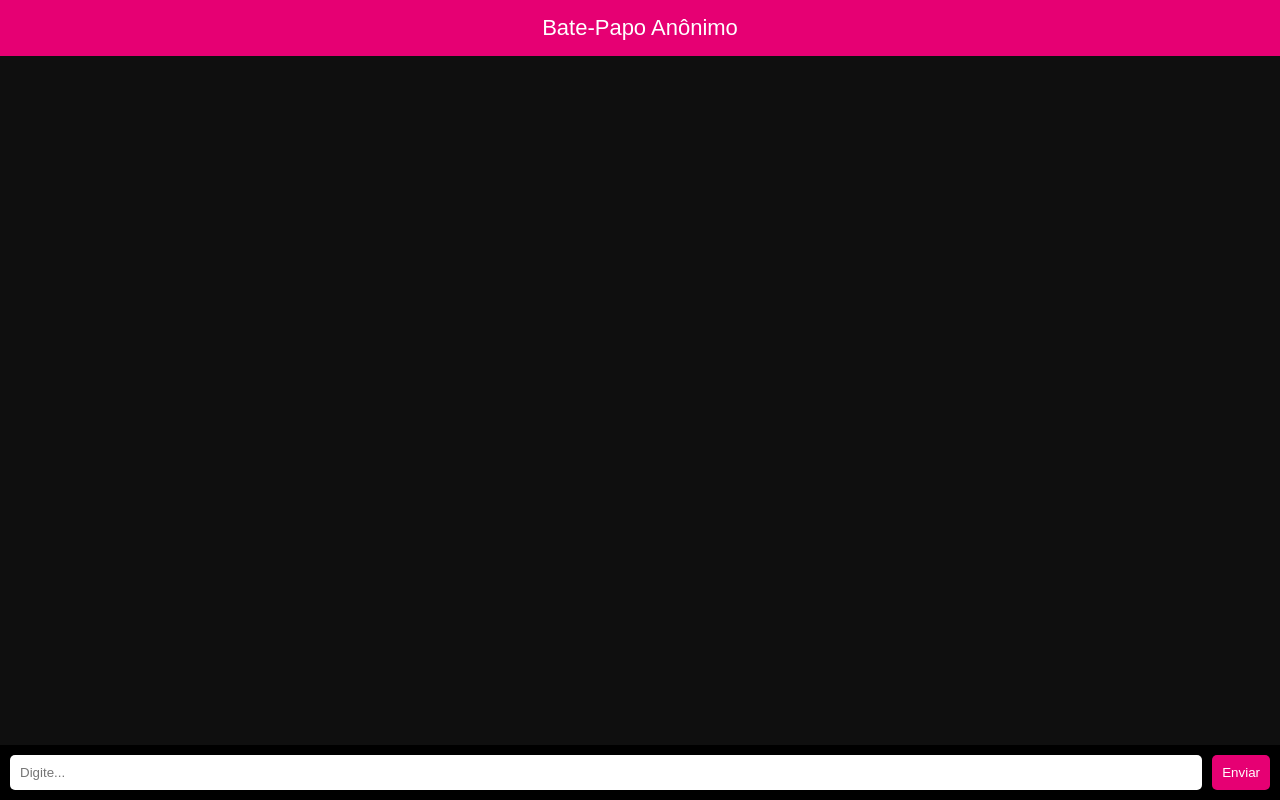
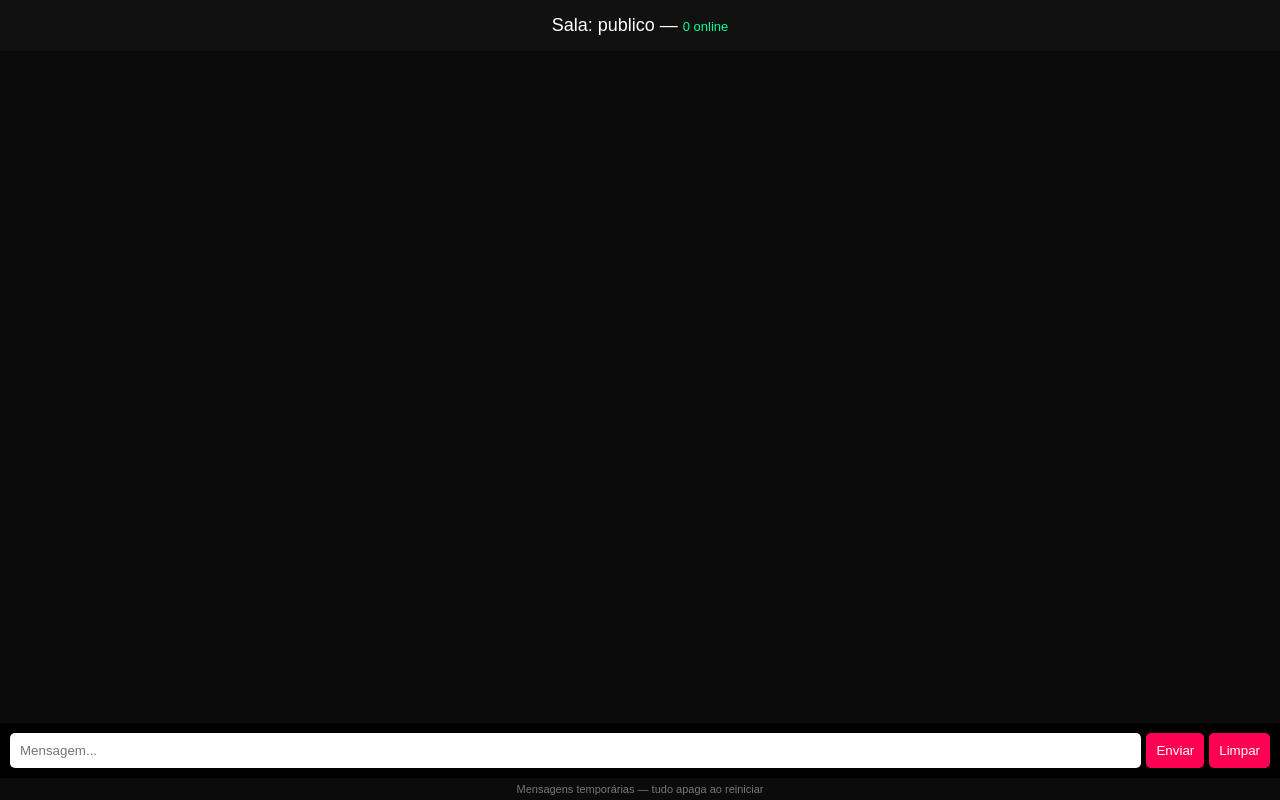
Before and after one commit to Clonnercc/Chat-an-nimo-100-, a website: page public/index.html in a window 1280 px wide. Drawn offline with nearby package versions, Linux system fonts and the light colour scheme; no server answers.

Commit message:
Update index.html

```diff
--- a/public/index.html
+++ b/public/index.html
@@ -2,46 +2,70 @@
 <html lang="pt-BR">
 <head>
 <meta charset="UTF-8">
-<title>Bate-Papo Anônimo</title>
+<title>Chat Anônimo</title>
 <meta name="viewport" content="width=device-width, initial-scale=1.0">
 <style>
-body{margin:0;font-family:Arial;background:#0f0f0f;color:white;display:flex;flex-direction:column;height:100vh;}
-header{background:#e60073;padding:15px;text-align:center;font-size:22px;}
+body{margin:0;font-family:Arial;background:#0b0b0b;color:white;display:flex;flex-direction:column;height:100vh;}
+header{background:#111;padding:15px;text-align:center;font-size:18px;}
+#online{color:#00ff99;font-size:13px;}
 #chat{flex:1;overflow-y:auto;padding:15px;}
-.msg{margin-bottom:10px;background:#222;padding:8px;border-radius:5px;}
-footer{display:flex;background:#000;padding:10px;}
+.msg{margin-bottom:8px;background:#1f1f1f;padding:8px;border-radius:6px;font-size:14px;}
+footer{display:flex;gap:5px;background:#000;padding:10px;}
 input{flex:1;padding:10px;border:none;border-radius:5px;}
-button{margin-left:10px;background:#e60073;border:none;color:white;border-radius:5px;padding:10px;}
+button{background:#ff0055;border:none;color:white;border-radius:5px;padding:10px;}
+small{font-size:11px;color:#777;text-align:center;padding:5px;}
 </style>
 </head>
 <body>
 
-<header>Bate‑Papo Anônimo</header>
+<header>
+  Sala: <span id="sala"></span> — <span id="online">0 online</span>
+</header>
+
 <div id="chat"></div>
 
 <footer>
-<input id="txt" placeholder="Digite..." autocomplete="off">
+<input id="txt" placeholder="Mensagem..." autocomplete="off">
 <button onclick="enviar()">Enviar</button>
+<button onclick="limpar()">Limpar</button>
 </footer>
+
+<small>Mensagens temporárias — tudo apaga ao reiniciar</small>
 
 <script src="/socket.io/socket.io.js"></script>
 <script>
 const socket = io();
+
+// gera nome da sala pelo link
+const sala = location.hash.replace("#","") || "publico";
+document.getElementById("sala").innerText = sala;
+socket.emit("joinRoom", sala);
+
 const chat = document.getElementById("chat");
 const txt = document.getElementById("txt");
 
 function enviar(){
   if(txt.value.trim()=="") return;
-  socket.emit("msg", txt.value);
+  socket.emit("msg", { room: sala, texto: txt.value });
   txt.value="";
 }
 
+function limpar(){
+  chat.innerHTML="";
+}
+
 socket.on("msg", (d)=>{
-  const div=document.createElement("div");
+  const div = document.createElement("div");
   div.className="msg";
-  div.innerHTML="<b>Anon-"+d.id+"</b>: "+d.texto;
+  div.innerHTML = `<b>Anon-${d.id}</b>: ${d.texto}`;
   chat.appendChild(div);
-  chat.scrollTop=chat.scrollHeight;
+  chat.scrollTop = chat.scrollHeight;
+
+  setTimeout(() => div.remove(), 60000); // 60 segundos
+});
+
+socket.on("online", (n)=>{
+  document.getElementById("online").innerText = n + " online";
 });
 
 txt.addEventListener("keydown", e=>{
```
